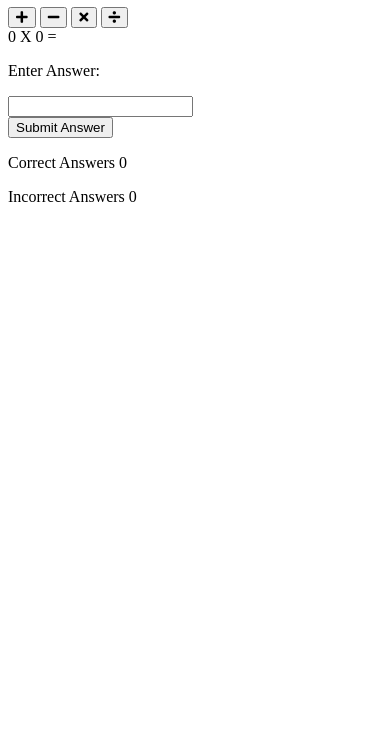
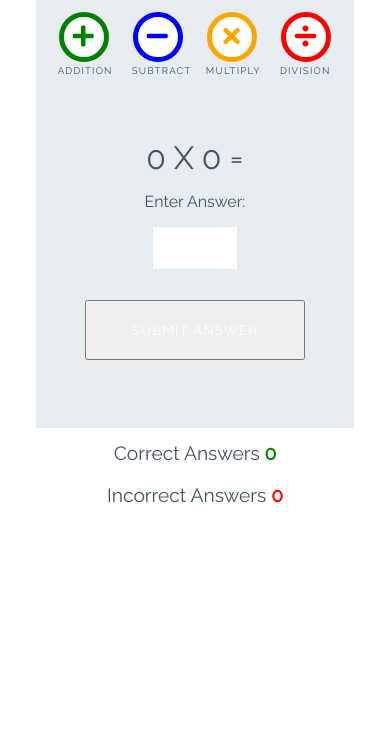
Before and after one commit to Nexiauk/Love-Maths, a plain HTML site: page index.html in a window 390 px wide. Shown: the part 112-844 px from the top of the page. Drawn offline with Linux system fonts and the light colour scheme.

Commit message:
Add styles for game

```diff
--- a/assets/css/style.css
+++ b/assets/css/style.css
@@ -0,0 +1,252 @@
+/* --------- Global style */
+
+body {
+    background-color: white;
+    font-family: "Raleway", sans-serif;
+    color: #445361;
+    text-align: center;
+}
+
+/* --------- Heading */
+
+.heading {
+    text-align: center;
+    font-size: 2.5rem;
+}
+
+.logo {
+    height: 40px;
+    padding-right: 5px;
+}
+
+/* --------- Game layout */
+
+.game-area {
+    background-color: #E6ECF0;
+    box-sizing: border-box;
+    width: 85%;
+    height: 65vh;
+    max-height: 450px;
+    max-width: 830px;
+    margin-left: auto;
+    margin-right: auto;
+    padding: 1%;
+}
+
+.question-area {
+    width: 50%;
+    font-size: 2rem;
+    margin: auto;
+    padding: 50px 0;
+}
+
+.question-area span {
+    padding: 0 15px;
+}
+
+.score-area {
+    margin: 5px auto;
+    width: 60%;
+    font-size: 1.2rem;
+}
+
+.controls-area {
+    width: 85%;
+    margin: 30px auto;
+}
+
+#score {
+    color: green;
+    font-weight: bold;
+}
+
+#incorrect {
+    color: red;
+    font-weight: bold;
+}
+
+.answer-message {
+    display: none;
+    font-size: 1rem;
+}
+
+#answer-box {
+    border: none;
+    color: #445361;
+    display: inline-block;
+    height: 40px;
+    width: 80px;
+    font-size: 1.2rem;
+}
+
+.scores {
+    display: inline-block;
+    padding: 25px;
+}
+
+/* --------- Buttons */
+
+.btn {
+    width: 220px;
+    height: 60px;
+    font-family: "Raleway", sans-serif;
+    text-transform: uppercase;
+    letter-spacing: 1.2px;
+    color: white;
+}
+
+.btn:focus {
+    outline: none;
+}
+
+.btn--big {
+    padding-top: 10px;
+    border-radius: 50%;
+    background-color: white;
+    border: 10px solid;
+    width: 100px;
+    height: 100px;
+    font-size: 3.2rem;
+    margin: 0 30px;
+    transition: all 0.5s;
+}
+
+.btn--big::after {
+    content: attr(data-type);
+    font-size: 1rem;
+    color: #445361;
+    position: relative;
+    left: -0.5em;
+}
+
+.btn--blue {
+    border-color: blue;
+    color: blue;
+}
+
+.btn--blue:active,
+.btn--blue:hover {
+    background-color: darkblue;
+    color: white;
+}
+
+.btn--orange {
+    border-color: orange;
+    color: orange;
+}
+
+.btn--orange:active,
+.btn--orange:hover {
+    background-color: darkorange;
+    color: white;
+}
+
+.btn--red {
+    border-color: red;
+    color: red;
+}
+
+.btn--red:active,
+.btn--red:hover {
+    background-color: darkred;
+    color: white;
+}
+
+.btn--green {
+    border-color: green;
+    color: green;
+}
+
+.btn--green:active,
+.btn--green:hover {
+    background-color: darkgreen;
+    color: white;
+}
+
+.btn--gray {
+    margin-top: 25px;
+    background-color: #445361;
+    border: 1px transparent;
+    border-radius: 20px;
+}
+
+.btn--gray:active,
+.btn--gray:hover {
+    background-color: #0d1013;
+}
+
+/* --------- Media queries */
+
+@media (max-width: 414px) {
+    .controls-area {
+        width: 100%;
+    }
+
+    .btn--big {
+        margin: 0 10px;
+        padding: 5px;
+        border: 5px solid;
+        width: 50px;
+        height: 50px;
+        font-size: 1.5rem;
+    }
+
+    .btn--big::after {
+        font-size: 0.6rem;
+        left: -0.7rem;
+    }
+
+    .question-area {
+        padding: 10% 0;
+        width: 100%;
+    }
+
+    .question-area span {
+        padding: 0;
+    }
+
+    .answer-message {
+        display: block;
+    }
+
+    #answer-box {
+        display: block;
+        margin: 0 auto;
+    }
+    .btn--gray {
+        margin-top: 0;
+    }
+
+    .score-area {
+        width: 100%;
+    }
+
+    .scores {
+        margin: 0.5em auto;
+        display: block;
+        padding: 5px;
+    }
+
+    .heading {
+        font-size: 2rem;
+    }
+}
+
+@media (max-width: 320px) {
+    .game-area {
+        height: 70vh;
+    }
+
+    .controls-area {
+        width: 75%;
+        margin: 10px auto;
+    }
+
+    .btn--big {
+        margin: 10px 10px;
+    }
+    .question-area {
+        padding: 10px 0;
+    }
+
+}
--- a/index.html
+++ b/index.html
@@ -18,10 +18,10 @@
     </h1>
     <div class="game-area">
         <div class="controls-area">
-            <button class="btn btn--big btn--green"><i class="fas fa-plus"></i></button>
-            <button class="btn btn--big btn--blue"><i class="fas fa-minus"></i></button>
-            <button class="btn btn--big btn--orange"><i class="fas fa-times"></i></button>
-            <button class="btn btn--big btn--red"><i class="fas fa-divide"></i></button>
+            <button class="btn btn--big btn--green" data-type="addition"><i class="fas fa-plus"></i></button>
+            <button class="btn btn--big btn--blue" data-type="subtract"><i class="fas fa-minus"></i></button>
+            <button class="btn btn--big btn--orange" data-type="multiply"><i class="fas fa-times"></i></button>
+            <button class="btn btn--big btn--red" data-type="division"><i class="fas fa-divide"></i></button>
         </div>
         <div class="question-area">
             <span id="operand1">0</span>
@@ -31,7 +31,7 @@
             <p class="answer-message">Enter Answer:</p>
             <input type="number" id="answer-box">
         </div>
-        <button class="btn btn--grey">Submit Answer</button>
+        <button class="btn btn--grey" data-type="submit">Submit Answer</button>
     </div>
     <div class="score-area">
         <p class="scores">Correct Answers <span id="score">0</span></p>
```
